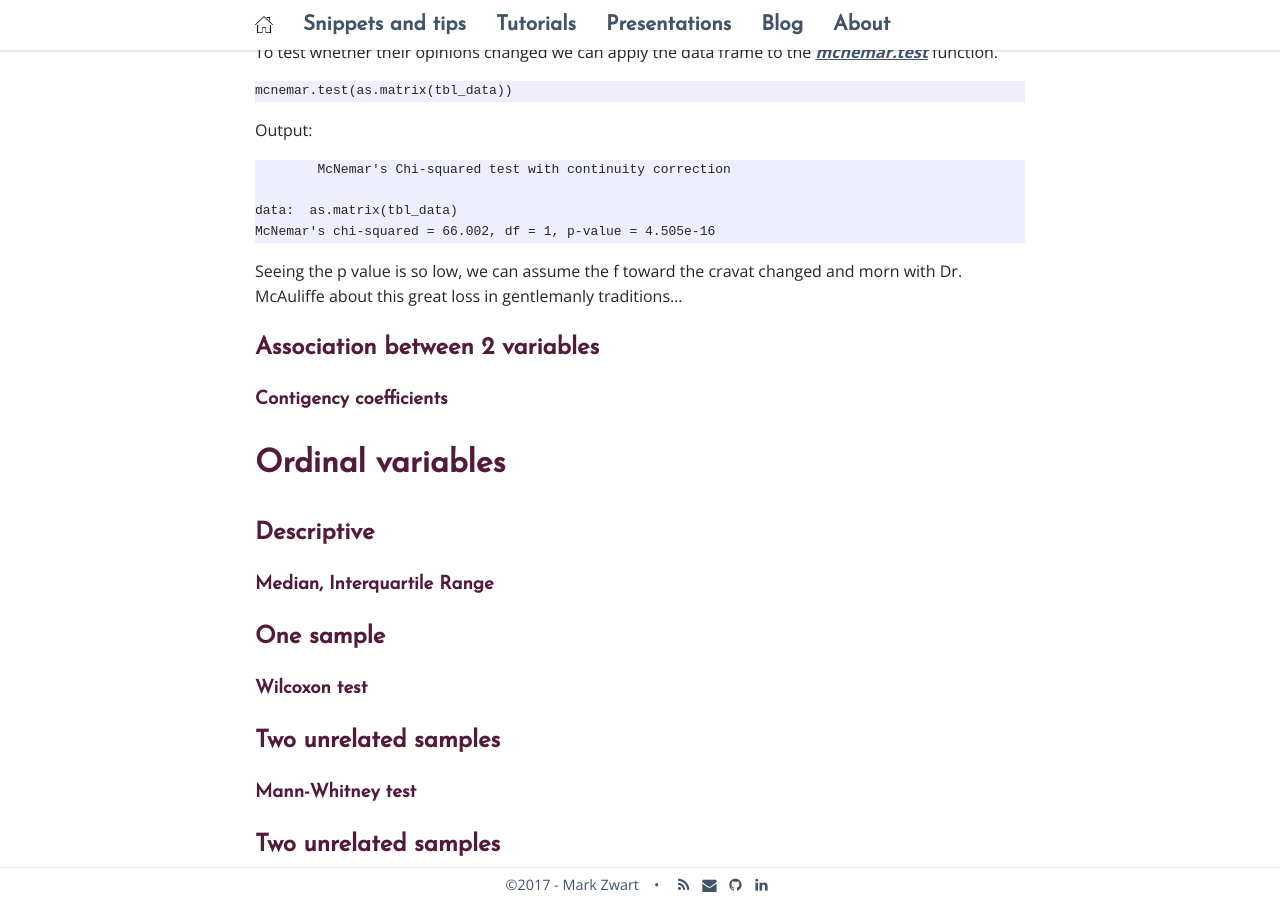
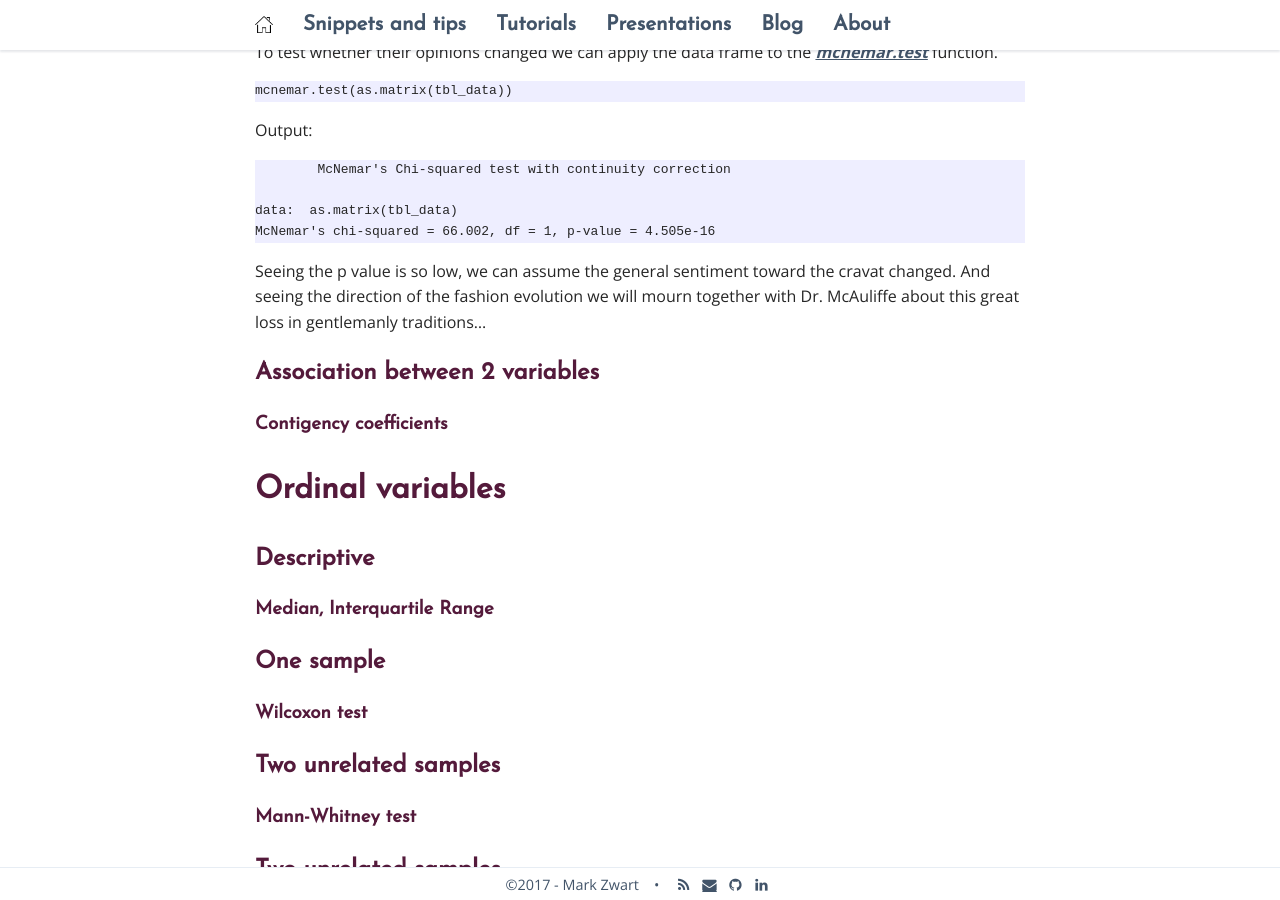
Before and after one commit to mark-me/mark-me.github.io, a Jekyll site: the page built from _pages/tutorials/statistical-tests/statistical-tests.md, in a window 1280 px wide and 900 px high, scrolled down 6623 px. Built offline with Jekyll 4.4.1, drawn with Linux system fonts in a browser that asks for light colours; nearby versions of some CDN libraries; comment, search, counter and statistics services are not loaded.

Commit message:
Update statistical-tests.md

````diff
--- a/_pages/tutorials/statistical-tests/statistical-tests.md
+++ b/_pages/tutorials/statistical-tests/statistical-tests.md
@@ -227,7 +227,7 @@ Output:
 data:  as.matrix(tbl_data)
 McNemar's chi-squared = 66.002, df = 1, p-value = 4.505e-16
 ```
-Seeing the p value is so low, we can assume the f toward the cravat changed and morn with Dr. McAuliffe about this great loss in gentlemanly traditions...
+Seeing the p value is so low, we can assume the general sentiment toward the cravat changed. And seeing the direction of the fashion evolution we will mourn together with Dr. McAuliffe about this great loss in gentlemanly traditions...
 
 ## Association between 2 variables
 
````
